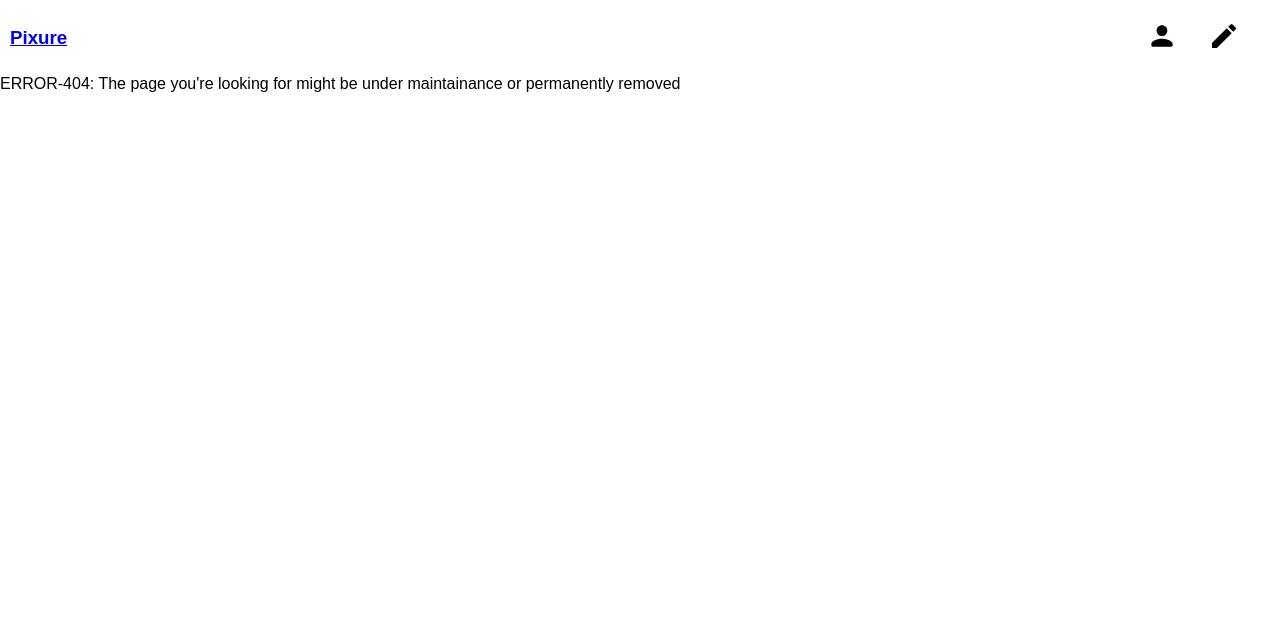
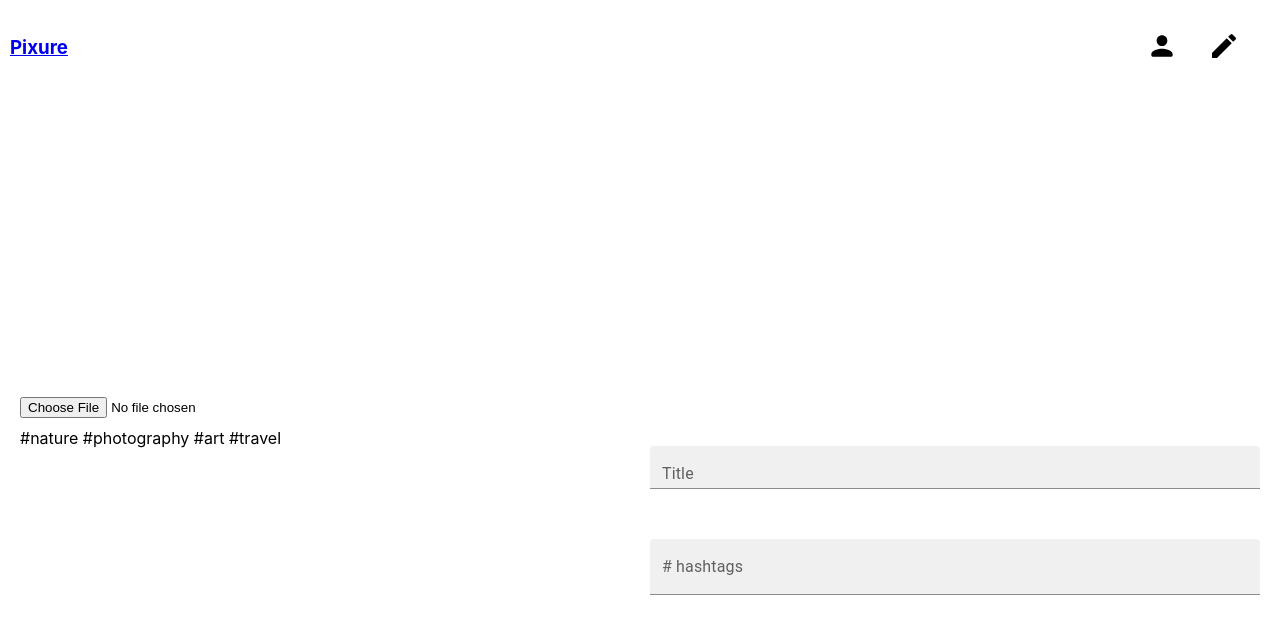
Before and after one commit to SaiTeja-002/Pixure, a React (Create React App) app in the folder frontend/: page /gig in a window 1280 px wide. Before the commit this address had no page. Shown: the top 634 px of the page. Built offline with nearby package versions, Linux system fonts and the light colour scheme.

Commit message:
Updated AddPost Page

```diff
--- a/frontend/src/App.js
+++ b/frontend/src/App.js
@@ -11,6 +11,7 @@ import UpdateProfilePage from './pages/UpdateProfilePage';
 import AddPost from './pages/AddPostPage';
 import StaggeredLayout from './pages/StaggeredLayout';
 import Header from './components/Header';
+import AddNewGig from './pages/AddNewGig';
 
 const App = () => {
 
@@ -50,6 +51,7 @@ const App = () => {
             <Route path="/" element={<HomePage />} />
             <Route path="/login" element={<LoginPage />} />
             <Route path="/addpost" element={<AddPost />} />
+            <Route path="/gig" element={<AddNewGig />} />
             <Route path="/profile" element={<ProfilePage />} />
             <Route path="/updateprofile" element={<UpdateProfilePage />} />
             <Route path="*" element={<ErrorPage />} />
--- /dev/null
+++ b/frontend/src/components/ImageComponent.jsx
@@ -0,0 +1,63 @@
+// import React from 'react';
+
+// const ImageComponent = ({ imageUrl, maxWidthThreshold, maxHeightThreshold }) => {
+//   const style = {};
+
+//   // Check if width or height exceeds the threshold
+//   if (maxWidthThreshold && maxHeightThreshold) {
+//     style.maxWidth = `${maxWidthThreshold}px`;
+//     style.maxHeight = `${maxHeightThreshold}px`;
+//   } else if (maxWidthThreshold) {
+//     style.maxWidth = `${maxWidthThreshold}px`;
+//   } else if (maxHeightThreshold) {
+//     style.maxHeight = `${maxHeightThreshold}px`;
+//   }
+
+//   return (
+//     <img src={imageUrl} alt="Example" style={style} />
+//   );
+// };
+
+// export default ImageComponent;
+
+
+import React, { useEffect, useState } from 'react';
+
+const ImageComponent = ({ imageUrl }) => {
+  const [maxWidthThreshold, setMaxWidthThreshold] = useState(null);
+  const [maxHeightThreshold, setMaxHeightThreshold] = useState(null);
+
+  useEffect(() => {
+    const screenWidth = window.innerWidth;
+    const screenHeight = window.innerHeight;
+
+    const newMaxWidthThreshold = screenWidth * 0.3;
+    const newMaxHeightThreshold = screenHeight * 0.3;
+
+    setMaxWidthThreshold(newMaxWidthThreshold);
+    setMaxHeightThreshold(newMaxHeightThreshold);
+
+    const handleResize = () => {
+      const newScreenWidth = window.innerWidth;
+      const newScreenHeight = window.innerHeight;
+
+      const adjustedMaxWidthThreshold = newScreenWidth * 0.3;
+      const adjustedMaxHeightThreshold = newScreenHeight * 0.3;
+
+      setMaxWidthThreshold(adjustedMaxWidthThreshold);
+      setMaxHeightThreshold(adjustedMaxHeightThreshold);
+    };
+
+    window.addEventListener('resize', handleResize);
+
+    return () => {
+      window.removeEventListener('resize', handleResize);
+    };
+  }, []);
+
+  return (
+    <img src={imageUrl} alt="SelectedImage" style={{ maxWidth: `${maxWidthThreshold}px`, maxHeight: `${maxHeightThreshold}px` }} />
+  );
+};
+
+export default ImageComponent;
--- a/frontend/src/index.css
+++ b/frontend/src/index.css
@@ -1,4 +1,4 @@
-:root {
+/* :root {
   --primary-color: #4EA685;
   --secondary-color: #57B894;
   --black: #000000;
@@ -248,7 +248,7 @@ body {
 
 /* BACKGROUND */
 
-.container::before {
+/* .container::before {
   content: "";
   position: absolute;
   top: 0;
@@ -272,11 +272,11 @@ body {
 .container.sign-up::before {
   transform: translate(100%, 0);
   right: 50%;
-}
+} */
 
 /* RESPONSIVE */
 
-@media only screen and (max-width: 425px) {
+/* @media only screen and (max-width: 425px) {
 
   .container::before,
   .container.sign-in::before,
@@ -287,13 +287,13 @@ body {
       z-index: 0;
       transform: none;
       right: 0;
-  }
+  } */
 
   /* .container.sign-in .col.sign-up {
       transform: translateY(100%);
   } */
 
-  .container.sign-in .col.sign-in,
+  /* .container.sign-in .col.sign-in,
   .container.sign-up .col.sign-up {
       transform: translateY(0);
   }
@@ -342,7 +342,7 @@ body {
       margin: .5rem;
       font-size: 2rem;
   }
-}
+}  */
 
 
 /* body {
@@ -381,7 +381,7 @@ body {
 
 
 
-/* body {
+body {
   margin: 0;
   font-family: -apple-system, BlinkMacSystemFont, 'Segoe UI', 'Roboto', 'Oxygen',
     'Ubuntu', 'Cantarell', 'Fira Sans', 'Droid Sans', 'Helvetica Neue',
@@ -393,4 +393,4 @@ body {
 code {
   font-family: source-code-pro, Menlo, Monaco, Consolas, 'Courier New',
     monospace;
-} */
+}
--- /dev/null
+++ b/frontend/src/pages/AddNewGig.jsx
@@ -0,0 +1,76 @@
+import React, { useState } from 'react';
+import '../styles/AddNewGig.css'
+import ImageComponent from '../components/ImageComponent';
+import { TextField } from '@mui/material'
+
+const AddNewGig = () => {
+    const [image, setImage] = useState(null);
+    const [title, setTitle] = useState('');
+    const [description, setDescription] = useState('');
+
+    const handleImageChange = (e) => {
+        const selectedImage = e.target.files[0];
+        if (selectedImage) {
+            setImage(URL.createObjectURL(selectedImage));
+        }
+    };
+
+    const generateRandomHashtags = () => {
+        const hashtags = ['#nature', '#photography', '#art', '#travel'];
+        return hashtags.map((tag, index) => <span key={index}>{tag} </span>);
+    };
+
+    return (
+        <div className="container">
+            <div className="image-box">
+                <div className="image-and-info">
+                    <div className="image-info">
+
+                        <input type="file" accept="image/*" onChange={handleImageChange} />
+
+                        {/* {image && <img src={image} alt="Uploaded" className="uploaded-image" />} */}
+
+                        {image && (<ImageComponent
+                            imageUrl={image}
+                            maxWidthThreshold={300}
+                            maxHeightThreshold={200}
+                        />)}
+
+                        <div className="hashtags">{generateRandomHashtags()}</div>
+
+                    </div>
+
+                    <div className="title-and-description">
+                        <div className='title-field'>
+                            <TextField
+                                fullWidth
+                                label='Title'
+                                variant='filled'
+                            // InputProps={{
+                            //     style: {
+                            //         borderRadius: "50px"
+                            //     }
+                            // }}
+                            />
+                        </div>
+                        <div className='title-field'>
+                            <TextField
+                                fullWidth
+                                label='# hashtags'
+                                variant='filled'
+                                multiline
+                            // InputProps={{
+                            //     style: {
+                            //         borderRadius: "50px"
+                            //     }
+                            // }}
+                            />
+                        </div>
+                    </div>
+                </div>
+            </div>
+        </div>
+    );
+};
+
+export default AddNewGig;
--- /dev/null
+++ b/frontend/src/styles/AddNewGig.css
@@ -0,0 +1,174 @@
+/* .container {
+    display: flex;
+    justify-content: center;
+    align-items: center;
+    height: 100vh;
+}
+
+.image-box {
+    border: 2px solid #ccc;
+    padding: 20px;
+    width: 100%;
+    max-width: 600px;
+    box-sizing: border-box;
+}
+
+.uploaded-image {
+    width: 100%;
+    height: auto;
+    margin-top: 10px;
+}
+
+.hashtags {
+    margin-top: 10px;
+}
+
+.image-and-info {
+    display: flex;
+    flex-direction: column;
+}
+
+.image-info {
+    margin-bottom: 20px;
+}
+
+input[type='text'],
+textarea {
+    width: calc(100% - 10px);
+    margin-top: 10px;
+    padding: 5px;
+    box-sizing: border-box;
+}
+
+@media (max-width: 768px) {
+    .image-box {
+        padding: 10px;
+    }
+} */
+
+/*
+html,
+body {
+  margin: 0;
+  padding: 0;
+}
+
+.container {
+  display: flex;
+  justify-content: center;
+  align-items: center;
+  height: 100vh;
+}
+
+.image-box {
+  border: 2px solid #ccc;
+  padding: 20px;
+  width: 100%;
+  max-width: 800px;
+  box-sizing: border-box;
+  display: flex;
+  flex-direction: column;
+  justify-content: space-between;
+}
+
+.content {
+  display: flex;
+  justify-content: space-between;
+  align-items: flex-start;
+  margin: 20px 0;
+}
+
+.image-container {
+  flex: 1;
+  margin-right: 20px;
+}
+
+.uploaded-image {
+  width: 100%;
+  height: auto;
+  margin-top: 10px;
+}
+
+.hashtags {
+  margin-top: 10px;
+}
+
+.title-and-description {
+  flex: 2;
+  display: flex;
+  flex-direction: column;
+}
+
+input[type='text'],
+textarea {
+  width: 100%;
+  margin-top: 10px;
+  padding: 5px;
+  box-sizing: border-box;
+}
+
+@media (max-width: 768px) {
+  .image-box {
+    padding: 10px;
+  }
+} */
+
+
+.container {
+    display: flex;
+    /* flex-direction: row; */
+    justify-content: center;
+    align-items: center;
+    height: 100vh;
+    width: 100%;
+}
+
+.image-box {
+    padding: 20px;
+    width: 100%;
+    /* width: 400px; */
+}
+
+.uploaded-image {
+    width: 100%;
+    /* max-width: 60vh; */
+    max-height: 60vh;
+    /* aspect-ratio: '1/1'; */
+    /* height: auto; */
+    margin-top: 10px;
+}
+
+.hashtags {
+    margin-top: 10px;
+}
+
+.title-field {
+    margin-top: 50px;
+}
+
+.image-and-info {
+    display: flex;
+    align-items: flex-start;
+}
+
+.image-info {
+    flex: 1;
+}
+
+.title-and-description {
+    flex: 1;
+    margin-left: 20px;
+}
+
+input[type='text'],
+textarea {
+    width: 100%;
+    margin-top: 10px;
+    padding: 5px;
+}
+
+@media (max-width: 768px) {
+    .image-box {
+        width: 80%;
+    }
+}
```
Also changed, not shown: frontend/src/images/camera.jpg (added).
